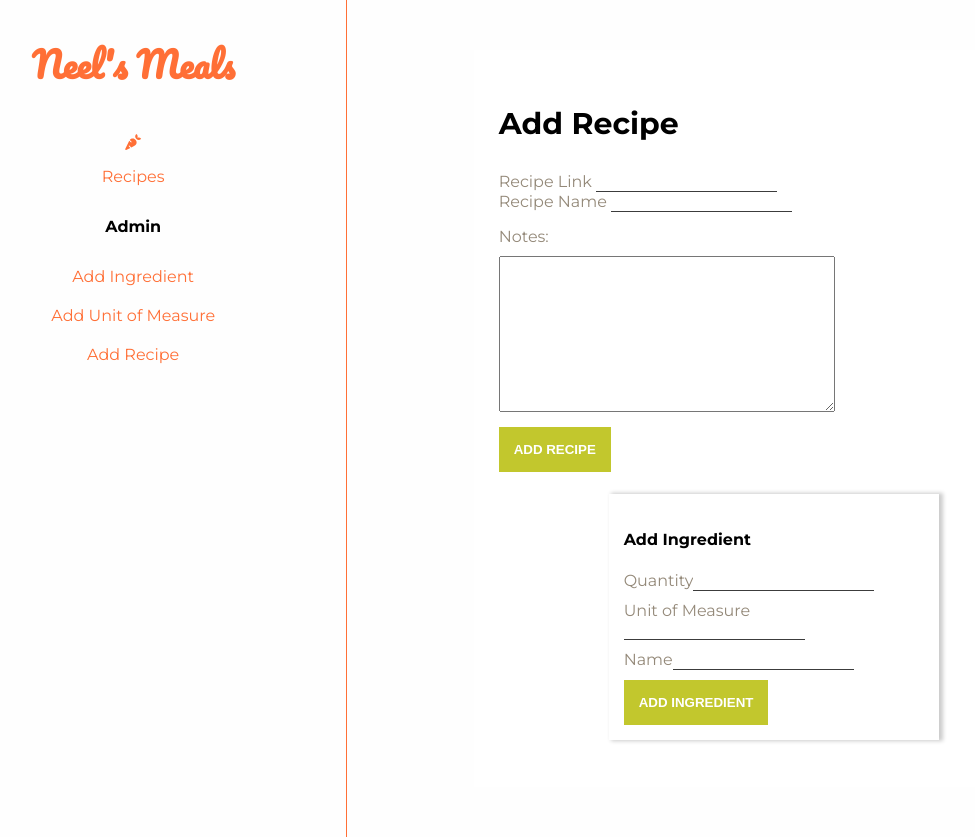
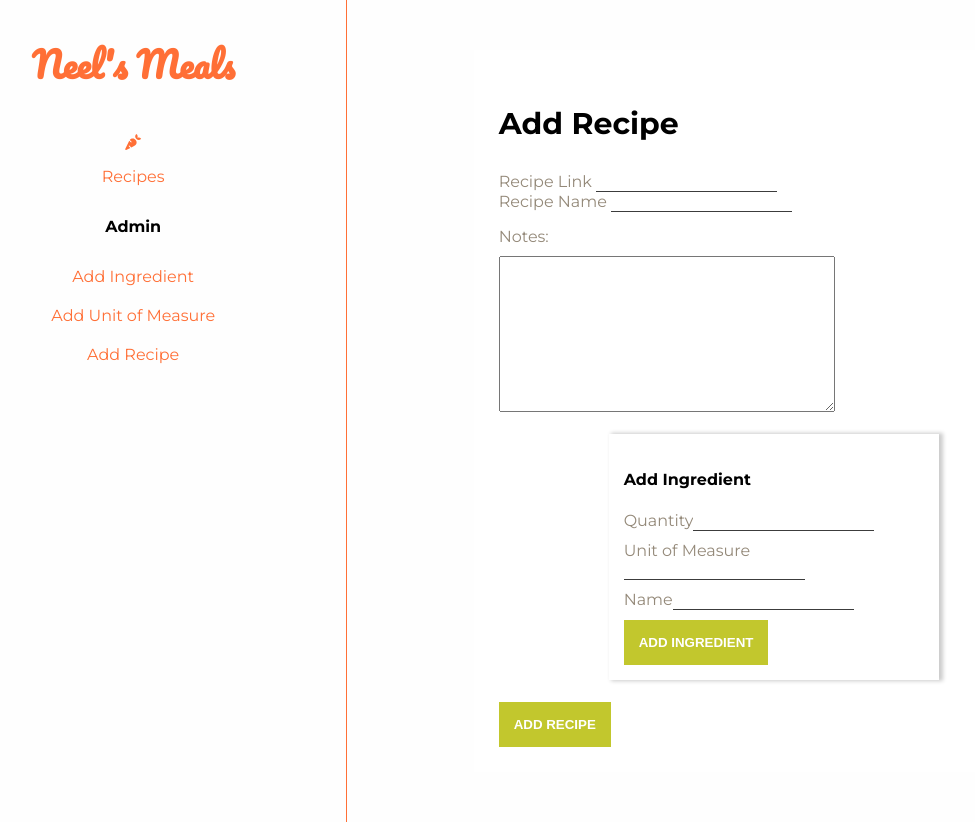
Before and after one commit to nkartha2/the-grocery-list, a React (Create React App) app in the folder app/static/: page /admin/recipe in a window 1280 px wide. Shown: the whole page, without its empty margins (80-1055 px from the left). Built offline with nearby package versions, Linux system fonts and the light colour scheme.

Commit message:
fix breaking html with nested forms

```diff
--- a/app/static/src/IngredientForm.tsx
+++ b/app/static/src/IngredientForm.tsx
@@ -6,7 +6,6 @@ import { addRecipeIng } from "./store/actions";
 import { connect } from 'react-redux';
 import DropDownList from './ui_components/DropdownSelect';
 import { AppState } from './store/index';
-import FormWrapper from './ui_components/FormWrapper';
 
 function IngredientForm(props: any): JSX.Element {
   const [ingredientResults, setIngResults] = useState<Ingredient[] | []>([]);
@@ -106,9 +105,6 @@ function IngredientForm(props: any): JSX.Element {
   return (
     <div className="sub">
       <h4>Add Ingredient</h4>
-      <form
-        autoComplete="off"
-      >
       <div
         style={{display: "block", margin: "10px 0px"}}
       >
@@ -133,6 +129,7 @@ function IngredientForm(props: any): JSX.Element {
           }}
         >
           <input
+            autoComplete="off"
             className="form_input"
             value={ uom ? uom.name : uomName}
             onChange={(e) => handleUnitofMeasureChange(e)}
@@ -160,6 +157,7 @@ function IngredientForm(props: any): JSX.Element {
           }}
         >
           <input
+            autoComplete="off"
             className="form_input"
             value={ ing ? ing.name : ingName}
             onChange={(e) => handleNameChange(e)}
@@ -181,7 +179,6 @@ function IngredientForm(props: any): JSX.Element {
       >
         Add Ingredient
       </button>
-      </form>
     </div>
   );
 }
--- a/app/static/src/RecipeForm.tsx
+++ b/app/static/src/RecipeForm.tsx
@@ -83,12 +83,12 @@ function RecipeForm(props: RecipeState): JSX.Element {
               <textarea name="notes" />
             </div>
             {props.ingredients.length > 0 && <IngredientToBeAddedList/>}
+            <IngredientForm />
             <FormButton
               ctaString={'Add Recipe'}
             />
           </form>
           {formError && <p>{formError}</p>}
-          <IngredientForm />
         </div>
       </FormWrapper>
   );
```
Lines whose indentation alone changed are shown as unchanged.
